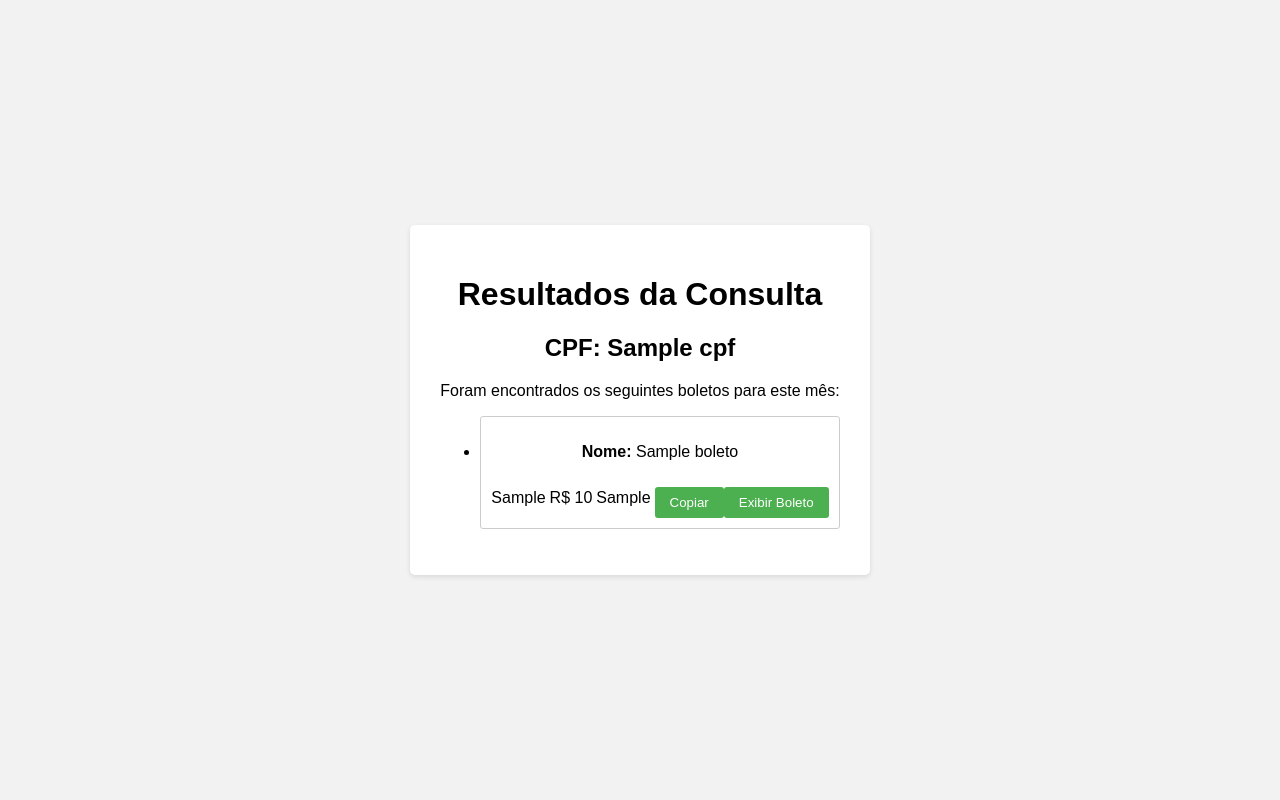
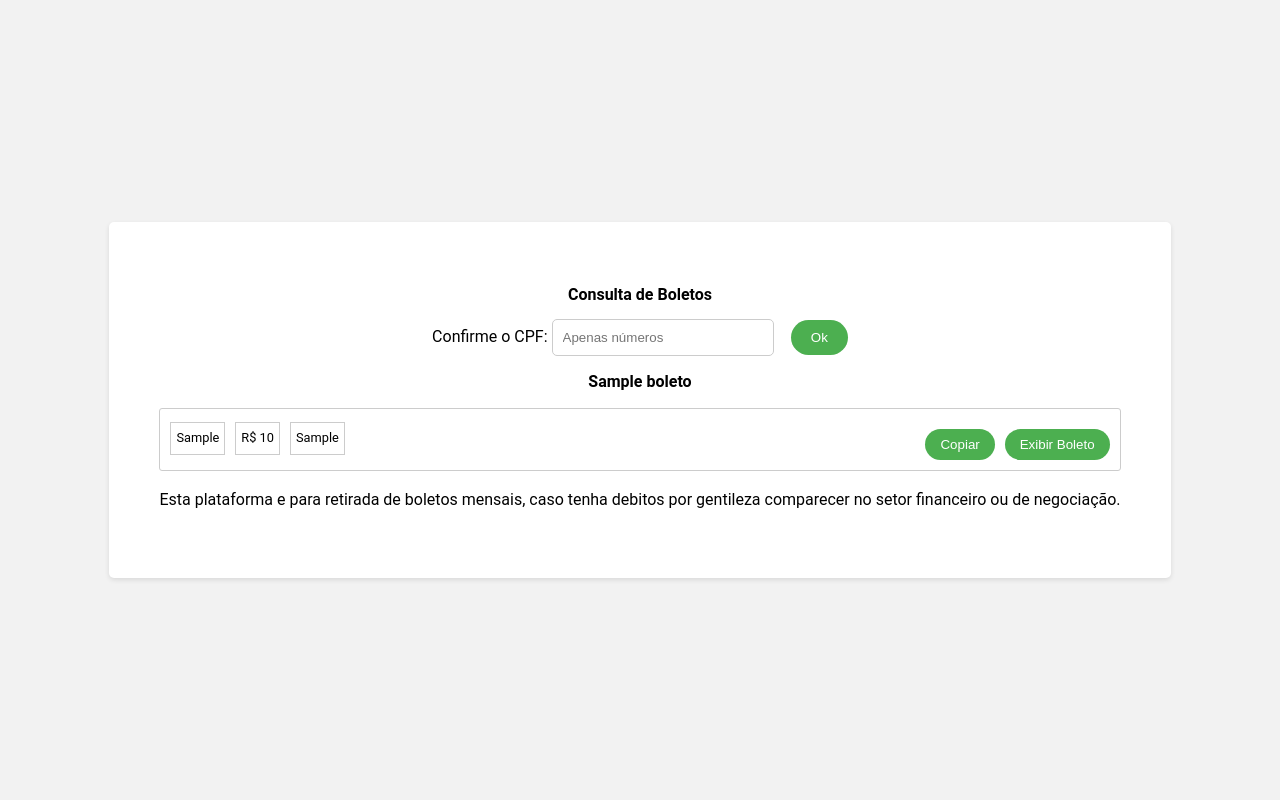
Before and after one commit to raisamonique/Gerenciamento-de-Boletos, a Flask app: template templates/boletos.html in a window 1280 px wide. Run offline with Flask 3, Linux system fonts and the light colour scheme; the template is opened without the code that fills it: most values are stand-ins (such as "Sample title", 1, 10 or a date in 2020).

Commit message:
Correção 4.2

```diff
--- a/app.py
+++ b/app.py
@@ -2,6 +2,7 @@ from flask import Flask, render_template, request, redirect, url_for
 from flask_uploads import UploadSet, configure_uploads, DOCUMENTS
 from werkzeug.utils import secure_filename
 from werkzeug.datastructures import FileStorage
+from datetime import datetime
 import pandas as pd
 import sqlite3
 import os
@@ -176,16 +177,16 @@ def consultar_boletos():
         if boletos:
             formatted_boletos = [
                 {
-                    "cod_linha_digitavel": boleto[3],
-                    "cpf": boleto[1],
-                    "data_emissao": boleto[6],
-                    "data_registro": boleto[7],
-                    "data_vencimento": boleto[5],
+                    "cod_linha_digitavel": boleto[8],
+                    "cpf": boleto[3],
+                    "data_emissao": datetime.strptime(boleto[4], '%Y-%m-%d').strftime('%d/%m/%Y'),
+                    "data_registro": datetime.strptime(boleto[5], '%Y-%m-%d').strftime('%d/%m/%Y'),
+                    "data_vencimento": datetime.strptime(boleto[6], '%Y-%m-%d').strftime('%d/%m/%Y'),
                     "id": boleto[0],
-                    "id_externo": boleto[8],
+                    "id_externo": boleto[1],
                     "link_boleto": boleto[9],
                     "nome": boleto[2],
-                    "valor": boleto[4]
+                    "valor": boleto[7]
                 }
                 for boleto in boletos
             ]
--- a/templates/boletos.html
+++ b/templates/boletos.html
@@ -5,8 +5,9 @@
     <meta name="viewport" content="width=device-width, initial-scale=1.0">
     <title>Consulta de Boletos</title>
     <style>
+
 body {
-            font-family: sans-serif;
+  font-family: 'Roboto', sans-serif;
   background-color: #f2f2f2;
   display: flex;
   flex-direction: column;
@@ -14,30 +15,37 @@
   justify-content: center;
   height: 100vh;
   margin: 0;
+  line-height: 1.6;
 }
 
 .container {
   background-color: #fff;
-            padding: 30px;
+  padding: 50px;
   border-radius: 5px;
   box-shadow: 0 2px 5px rgba(0, 0, 0, 0.1);
   text-align: center;
+}
+
+h1,
+h2,
+p {
+  font-size: 1.0em;
 }
 
 input[type="text"] {
   width: 200px;
   padding: 10px;
   border: 1px solid #ccc;
-            border-radius: 3px;
-            margin-right: 10px;
+  border-radius: 5px;
+  margin-right: 1em;
 }
 
 button {
-            background-color: #007bff;
+  background-color: #4CAF50;
   color: #fff;
   border: none;
   padding: 10px 20px;
-            border-radius: 3px;
+  border-radius: 20px;
   cursor: pointer;
 }
 
@@ -46,18 +54,44 @@
   padding: 10px;
   margin: 10px 0;
   border-radius: 3px;
+  display: flex;
+  justify-content: space-between;
+  align-items: center;
 }
 
 .boleto-info {
   display: flex;
-            justify-content: space-between;
-            align-items: center;
+  flex-direction: row;
+  align-items: flex-start;
+  gap: 10px;
+}
+
+.boleto-info span {
+  font-size: 0.8em;
+}
+
+.boleto-codigo {
+  font-size: 0.8em;
+  margin-bottom: 2px;
+  border: 1px solid #ccc; /* Adiciona borda em volta do código de barras */
+  padding: 5px; /* Adiciona espaçamento interno */
+}
+
+.boleto-valor {
+  border: 1px solid #ccc; /* Adiciona borda em volta do valor */
+  padding: 5px;
+}
+
+.boleto-data {
+  border: 1px solid #ccc; /* Adiciona borda em volta da data */
+  padding: 5px;
 }
 
 .boleto-buttons {
   display: flex;
   justify-content: space-around;
   margin-top: 10px;
+  gap: 10px;
 }
 
 .boleto-buttons button {
@@ -65,49 +99,49 @@
   color: #fff;
   border: none;
   padding: 8px 15px;
-            border-radius: 3px;
+  border-radius: 50px;
   cursor: pointer;
 }
     </style>
-    <script>
-        function copiarLinhaDigitavel(linhaDigitavel) {
-            navigator.clipboard.writeText(linhaDigitavel)
-                .then(() => {
-                    alert('Código da linha digitável copiado para a área de transferência!');
-                })
-                .catch(err => {
-                    console.error('Falha ao copiar:', err);
-                });
-        }
-    </script>
 </head>
 <body>
     <div class="container">
-        <h1>Resultados da Consulta</h1>
+        <h1>Consulta de Boletos</h1>
+        <form method="POST">
+            <label for="cpf">Confirme o CPF:</label>
+            <input type="text" id="cpf" name="cpf" placeholder="Apenas números" required>
+            <button type="submit">Ok</button>
+        </form>
         {% if cpf %}
-            <h2>CPF: {{ cpf }}</h2>
+            <h2>{{ boletos[0][2] }}</h2>
             {% if boletos %}
-                <p>Foram encontrados os seguintes boletos para este mês:</p>
-                <ul>
                 {% for boleto in boletos %}
-                        <li class="boleto">
-                            <p><strong>Nome:</strong> {{ boleto.nome }}</p>
+                    <div class="boleto">
                         <div class="boleto-info">
-                                <span>{{ boleto.cod_linha_digitavel }}</span>
-                                <span>R$ {{ boleto.valor }}</span>
-                                <span>{{ boleto.data_vencimento }}</span>
+                            <span class="boleto-codigo">{{ boleto.cod_linha_digitavel }}</span>
+                            <span class="boleto-valor">R$ {{ boleto.valor }}</span>
+                            <span class="boleto-data">{{ boleto.data_vencimento }}</span>
+                        </div>
                           <div class="boleto-buttons">
-                                    <button onclick="copiarLinhaDigitavel('{{ boleto.cod_linha_digitavel }}')">Copiar</button>
-                                    <a href="{{ boleto.link_boleto }}" target="_blank"><button>Exibir Boleto</button></a>
+                            <button id="copy-button" data-clipboard-text="{{ boleto.cod_linha_digitavel }}">Copiar</button>
+                            <a href="{{ boleto.link_boleto }}" target="_blank">  <!-- Link para visualizar o boleto -->
+                                <button>Exibir Boleto</button>
+                            </a>
                         </div>
                     </div>
-                        </li>
                 {% endfor %}
-                </ul>
+                <p>Esta plataforma e para retirada de boletos mensais, caso tenha debitos por gentileza comparecer no setor financeiro ou de negociação.</p>
              {% else %}
-                <p>Nenhum boleto encontrado para este CPF.</p>
+                <p>{{ message }}</p>
             {% endif %}
         {% endif %}
     </div>
+    <script src="https://ajax.googleapis.com/ajax/libs/jquery/3.6.0/jquery.min.js">
+   </script>
+    <script src="https://cdnjs.cloudflare.com/ajax/libs/clipboard.js/2.0.8/clipboard.min.js">
+   </script>
+    <script>
+        new ClipboardJS('#copy-button');
+    </script>
 </body>
 </html>
```
Also changed, not shown: static/stylesboletos.css (added, +97 -0 lines), boletos_base.db (added), 1 other file. Lines whose indentation alone changed are shown as unchanged.
